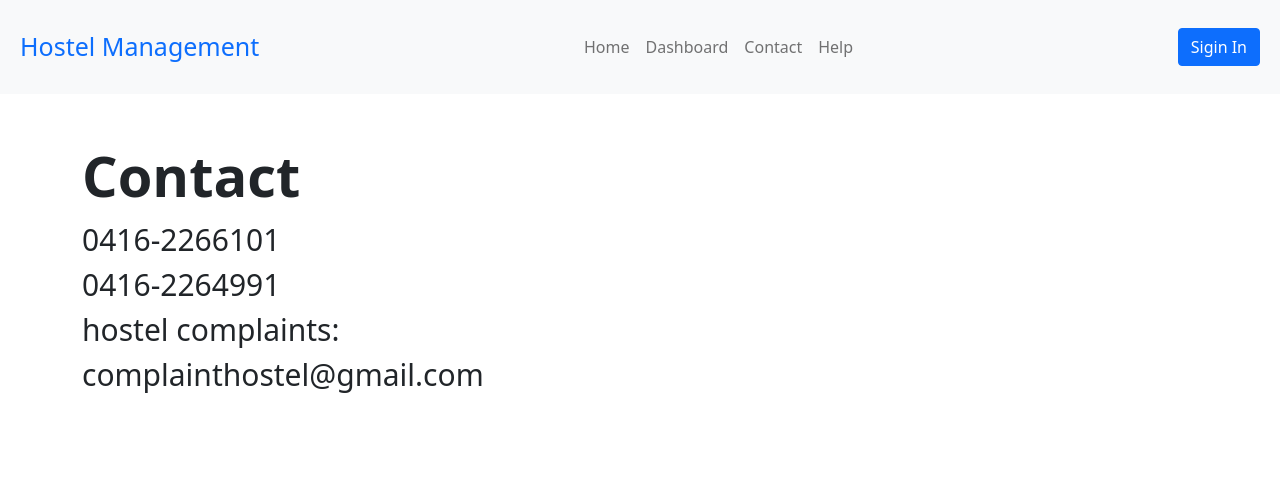
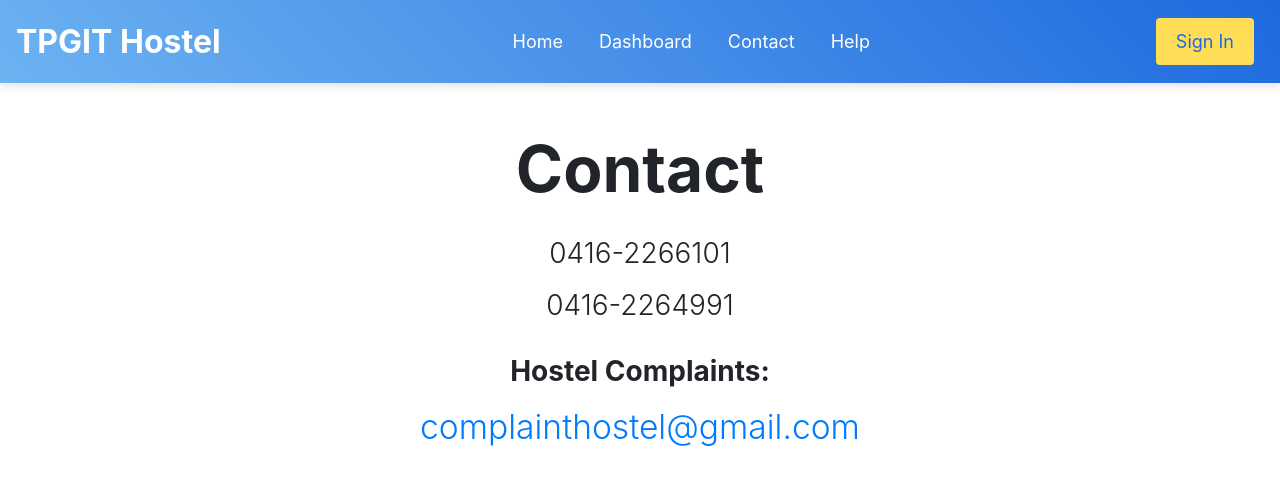
Before and after one commit to Farooq7234/Hostel_Management, a Django app: page /contact in a window 1280 px wide. Shown: the top 485 px of the page. Run offline with Django 5.2, Linux system fonts and the light colour scheme; some libraries are stand-ins or nearby versions.

Commit message:
design improvement in html pages

```diff
--- a/hostel_management/hotel_management/settings.py
+++ b/hostel_management/hotel_management/settings.py
@@ -24,7 +24,7 @@ SECRET_KEY = 'django-insecure-&wvg$9$h^!fwsv(a%h5t4*e^0&6&isybm^7b-)(qv4p-x&hyr&
 # SECURITY WARNING: don't run with debug turned on in production!
 DEBUG = True
 
-ALLOWED_HOSTS = ['.vercel.app', 'umarfarooq7390.pythonanywhere.com']
+ALLOWED_HOSTS = ['.vercel.app', 'umarfarooq7390.pythonanywhere.com','localhost','127.0.0.1']
 
 # Application definition
 INSTALLED_APPS = [
--- a/hostel_management/notification/templates/app/component/navbar.html
+++ b/hostel_management/notification/templates/app/component/navbar.html
@@ -1,6 +1,53 @@
-
-<nav class="navbar navbar-expand-lg navbar-light bg-light">
-  <a style="text-decoration:none;padding:20px;font-size:25px;" href="#">Hostel Management</a>
+<!DOCTYPE html>
+<html lang="en">
+<head>
+    <meta charset="UTF-8">
+    <meta name="viewport" content="width=device-width, initial-scale=1.0">
+    <link rel="stylesheet" href="https://stackpath.bootstrapcdn.com/bootstrap/4.5.2/css/bootstrap.min.css">
+    <style>
+        .navbar {
+            background: linear-gradient(45deg, #6db3f2, #1e69de);
+            box-shadow: 0 4px 8px rgba(0, 0, 0, 0.1);
+        }
+        .navbar-brand {
+            font-size: 4vmin;
+            color: #fff !important;
+            font-weight: bold;
+        }
+        .nav-link {
+            color: #fff !important;
+            font-size: 18px;
+            margin: 0 10px;
+            transition: color 0.3s;
+        }
+        .nav-link:hover {
+            color: #ffdd57 !important;
+        }
+        .btn-primary, .btn-danger {
+            font-size: 18px;
+            padding: 10px 20px;
+        }
+        .btn-primary {
+            background-color: #ffdd57;
+            border: none;
+            color: #1e69de;
+        }
+        .btn-primary:hover {
+            background-color: #ffcc00;
+        }
+        .btn-danger {
+            background-color: #ff4d4d;
+            border: none;
+        }
+        .btn-danger:hover {
+            background-color: #ff1a1a;
+        }
+    </style>
+    <title>TPGIT Hostel Management</title>
+</head>
+<body>
+    <nav class="navbar navbar-expand-lg navbar-light">
+        <a class="navbar-brand" href="#">TPGIT Hostel</a>
         <button class="navbar-toggler" type="button" data-toggle="collapse" data-target="#navbarNav" aria-controls="navbarNav" aria-expanded="false" aria-label="Toggle navigation">
             <span class="navbar-toggler-icon"></span>
         </button>
@@ -24,9 +71,19 @@
                 </li>
             </ul>
             {% if user.is_authenticated %}
-     <span style="padding:20px;"> <a href="{% url 'signout' %}" class="btn btn-danger">Logout</a></span>
+                <span style="padding: 10px;">
+                    <a href="{% url 'signout' %}" class="btn btn-danger">Logout</a>
+                </span>
             {% else %}
-    <span style="padding:20px;"> <a class="btn btn-primary" href="{% url 'signin' %}">Sigin In</a> </span>
+                <span style="padding: 10px;">
+                    <a class="btn btn-primary" href="{% url 'signin' %}">Sign In</a>
+                </span>
             {% endif %}
         </div>
     </nav>
+
+    <script src="https://code.jquery.com/jquery-3.5.1.slim.min.js"></script>
+    <script src="https://cdn.jsdelivr.net/npm/@popperjs/core@2.5.4/dist/umd/popper.min.js"></script>
+    <script src="https://stackpath.bootstrapcdn.com/bootstrap/4.5.2/js/bootstrap.min.js"></script>
+</body>
+</html>
--- a/hostel_management/notification/templates/app/contact.html
+++ b/hostel_management/notification/templates/app/contact.html
@@ -2,15 +2,65 @@
 
 {% block content %}
     <div class="container mt-5">
-        <h5 class="display-4" style="font-weight:bold;">Contact</h5>
-        <p class="lead" style="font-size:30px;">
-            <span>0416-2266101</span><br>
-            <span>0416-2264991</span><br>
-
-
-            <span>hostel complaints:</span><br>
-            <span>complainthostel@gmail.com</span><br>
-        </p>
+        <div class="row">
+            <div class="col text-center">
+                <h1 class="display-4 font-weight-bold mb-4">Contact</h1>
+                <p class="lead contact-info mb-4">
+                    <span class="d-block">0416-2266101</span>
+                    <span class="d-block">0416-2264991</span>
+                </p>
+                <p class="lead contact-info">
+                    <span class="font-weight-bold d-block">Hostel Complaints:</span>
+                    <a href="mailto:complainthostel@gmail.com" class="email-link">complainthostel@gmail.com</a>
+                </p>
+            </div>
+        </div>
     </div>
 
+    <style>
+        .contact-info span, .contact-info a {
+            display: block;
+            margin: 10px 0;
+        }
+        .email-link {
+            color: #007bff;
+            text-decoration: none;
+            font-size: 1.2em;
+        }
+        .email-link:hover {
+            text-decoration: underline;
+        }
+        @media (max-width: 576px) {
+            .lead {
+                font-size: 1.1em;
+            }
+            .display-4 {
+                font-size: 2.5em;
+            }
+        }
+        @media (min-width: 577px) and (max-width: 768px) {
+            .lead {
+                font-size: 1.25em;
+            }
+            .display-4 {
+                font-size: 3em;
+            }
+        }
+        @media (min-width: 769px) and (max-width: 992px) {
+            .lead {
+                font-size: 1.5em;
+            }
+            .display-4 {
+                font-size: 3.5em;
+            }
+        }
+        @media (min-width: 993px) {
+            .lead {
+                font-size: 1.75em;
+            }
+            .display-4 {
+                font-size: 4em;
+            }
+        }
+    </style>
 {% endblock %}
--- a/hostel_management/notification/templates/app/layout/main.html
+++ b/hostel_management/notification/templates/app/layout/main.html
@@ -5,7 +5,7 @@
 <head>
     <meta charset="UTF-8">
     <meta name="viewport" content="width=device-width, initial-scale=1.0">
-    <title>Hostel Management</title>
+    <title>TPGIT Hostel Management</title>
     <link rel="stylesheet" href="{% static 'css/bootstrap.min.css' %}">
     <link rel="stylesheet" href="https://cdnjs.cloudflare.com/ajax/libs/font-awesome/4.7.0/css/font-awesome.min.css">
 </head>
--- a/hostel_management/notification/views.py
+++ b/hostel_management/notification/views.py
@@ -105,7 +105,7 @@ def signin(request):
                 return redirect('superuser')
             return redirect("home")
         else:
-            messages.error(request, "login faild")
+            messages.error(request, "login failed")
             return redirect("signin")
     return render(request, "app/signin.html")
 
```
Also changed, not shown: hostel_management/notification/templates/app/component/msg.html (+28 -3 lines), hostel_management/notification/templates/app/help.html (+24 -5 lines), hostel_management/notification/templates/app/index.html (+8 -2 lines), hostel_management/db.sqlite3, hostel_management/notification/static/images/TPGIT_logo_created.png (added), hostel_management/vercel.json. Lines whose indentation alone changed are shown as unchanged.
